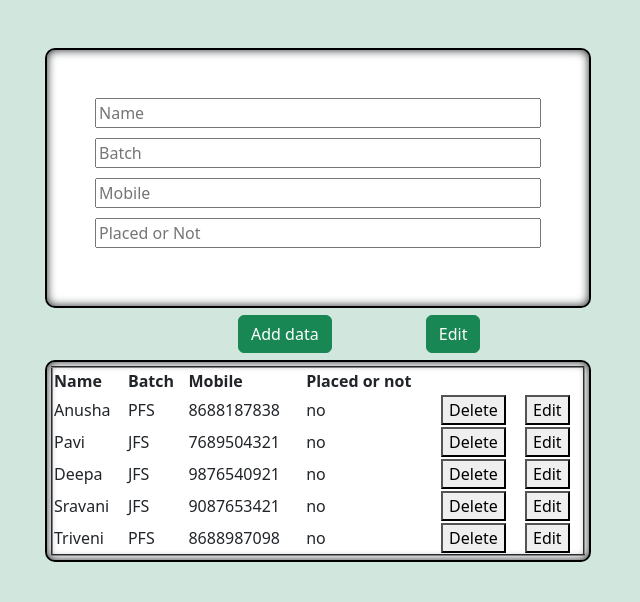
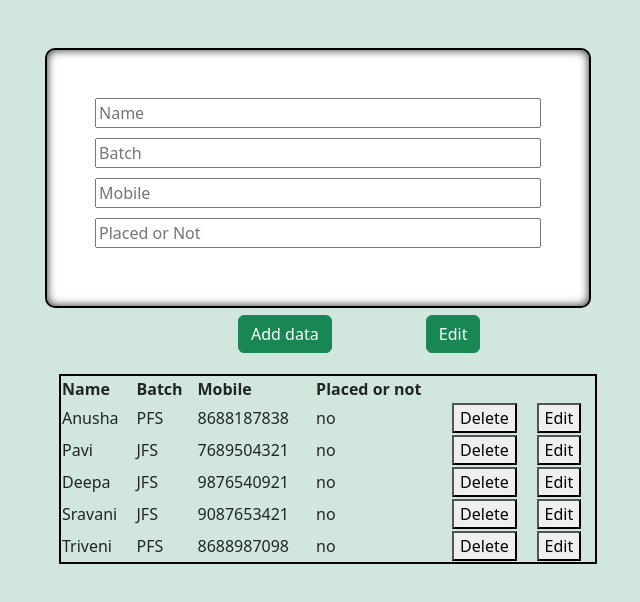
Before and after one commit to Anusha468-web/crud, a plain HTML site: page index.html in a window 1280 px wide. Shown: the whole page, without its empty margins (322-962 px from the left). Drawn offline with nearby package versions, Linux system fonts and the light colour scheme.

Commit message:
second commit

```diff
--- a/index.html
+++ b/index.html
@@ -21,11 +21,11 @@
                     <input type="text" placeholder="Placed or Not" id="placed">
                     <span id="ind"></span>
                 </div>
-                <div class="btn">
+                <div class=" btn">
                     <button class="btn btn-success" onclick="add()">Add data</button>
                     <button class="btn btn-success" onclick="edit()">Edit</button>
                 </div>
-                <div class="card p-1">
+                <div class=" p-1">
                     <table border="2px" id="info"></table>
                     <span id="ind" style="display: none;"></span>
                 </div>
--- a/script.js
+++ b/script.js
@@ -14,6 +14,7 @@ function data1(){
                     <td>${obj.batch}</td>
                     <td>${obj.mobile}</td>
                     <td>${obj.placed}</td>
+
                     <td><button onclick="deletedata(${ind})">Delete</button>
                     <td><button onclick="editdata(${ind});">Edit</button>
                 </tr>`
@@ -38,15 +39,19 @@ function add(){
     let elebatch=document.getElementById("batch");
     let elenumber=document.getElementById("mobile");
     let eleplaced=document.getElementById("placed");
+    let eleope=document.getElementById("ope");
     let name=elename.value;
     let batch=elebatch.value;
     let mobile=elenumber.value;
     let placed=eleplaced.value;
+    let ope=eleope.value
     let obj={
         name:name,
         batch:batch,
         mobile:mobile,
         placed:placed
+
+
     }
     data.push(obj);
     data1();
--- a/style.css
+++ b/style.css
@@ -8,3 +8,9 @@
     border-radius: 10px;
     box-shadow: 0px 0px 10px inset;
 }
+#info{
+    border: 2px solid black;
+    margin: 10px;
+    width:100%;
+
+}
```
